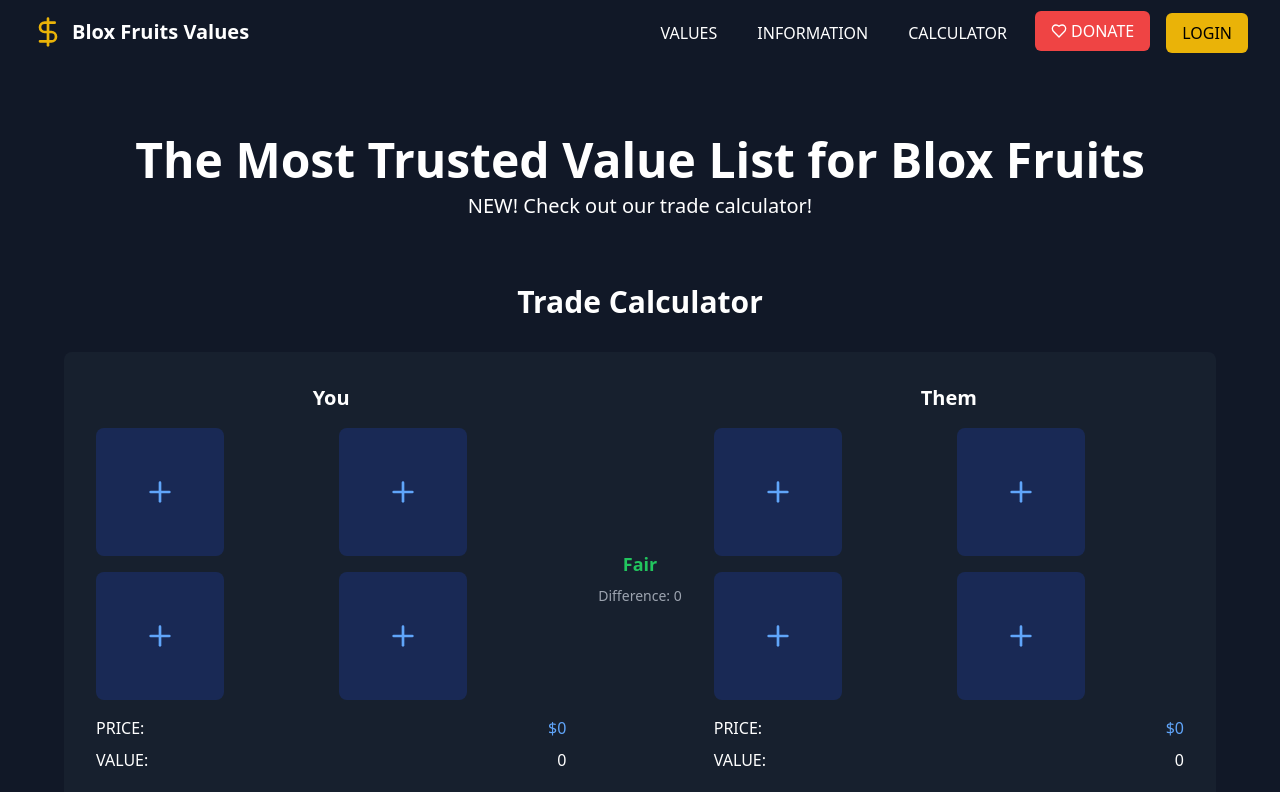
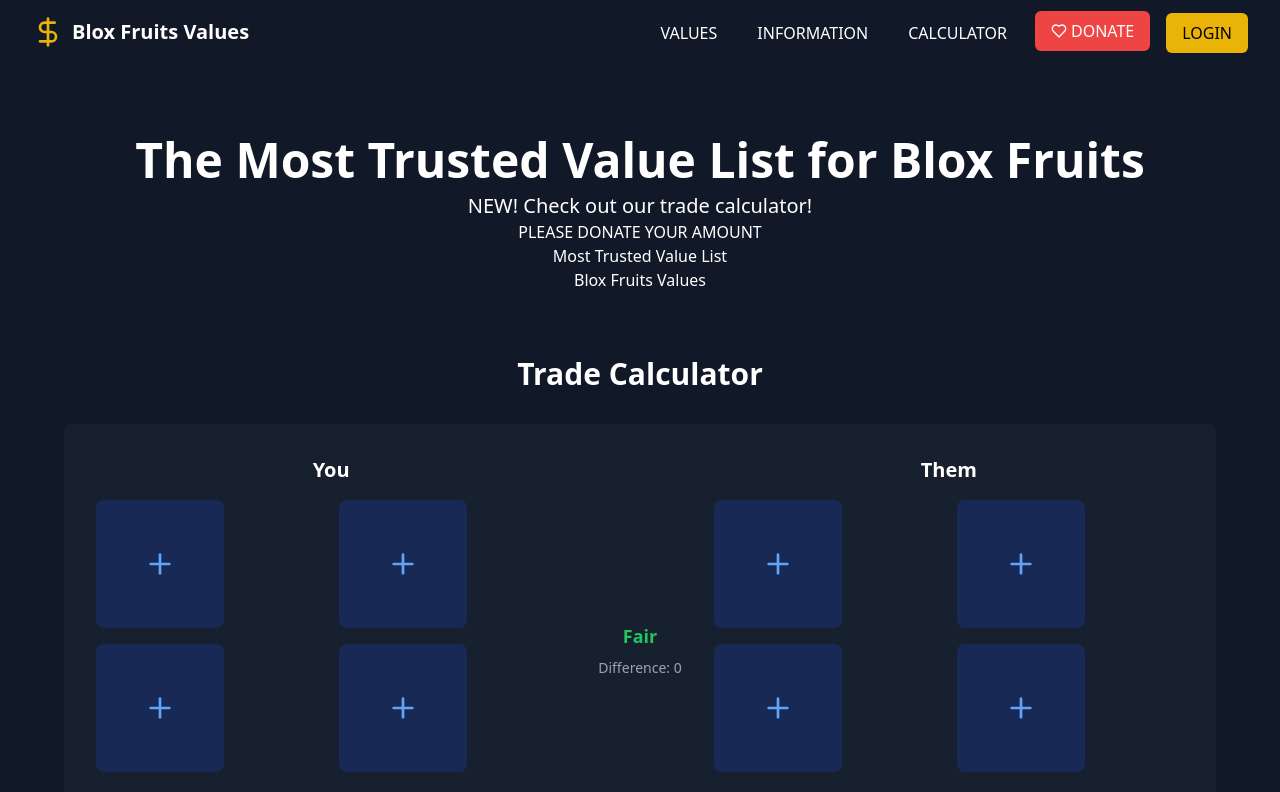
Before and after one commit to karthikroyal5678/vercelblox, a React (Vite) app: page / in a window 1280 px wide. Shown: the top 792 px of the page. Built offline with nearby package versions, Linux system fonts and the light colour scheme.

Commit message:
Initial committttttttttttttttttttttt

```diff
--- a/src/App.tsx
+++ b/src/App.tsx
@@ -23,7 +23,9 @@ const HomePage = () => {
     <div className="text-center py-10 px-4">
       <h2 className="text-3xl sm:text-4xl lg:text-5xl font-bold">The Most Trusted Value List for Blox Fruits</h2>
       <p className="text-lg sm:text-xl mt-2">NEW! Check out our trade calculator!</p>
-
+      <h1>PLEASE DONATE YOUR AMOUNT </h1>
+      <h2> Most Trusted Value List</h2>
+      <h3> Blox Fruits Values</h3>
 
       {/* Trade Calculator Section */}
       <div className="container mx-auto px-4 mt-16">
```
Also changed, not shown: public/robots.txt.
